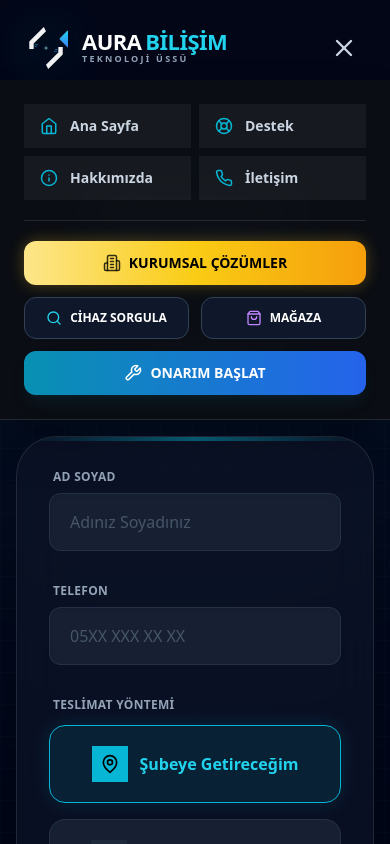
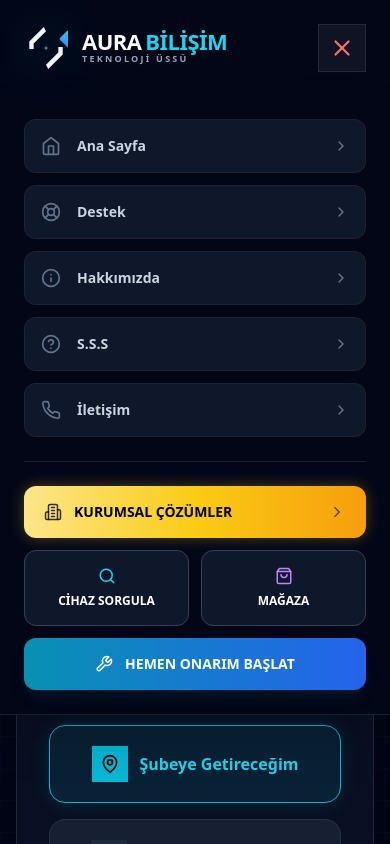
Before and after one commit to ozgurbasar5/aura-bilisim, a Next.js app: page /onarim-talebi in a window 390 px wide. Both pictures are taken after a click on the button 344 px from the left and 47 px from the top of the page. Shown: the top 844 px of the page. Built offline with nearby package versions, Linux system fonts and the light colour scheme.

Commit message:
feat: epanel güncellendi

```diff
--- a/components/Navbar.tsx
+++ b/components/Navbar.tsx
@@ -5,7 +5,7 @@
 import { usePathname } from "next/navigation";
 import {
   Menu, X, Search, ShoppingBag, Wrench, Building2,
-  Home as HomeIcon, LifeBuoy, Info, Phone
+  Home as HomeIcon, LifeBuoy, Info, Phone, HelpCircle, ChevronRight
 } from "lucide-react";
 
 export default function Navbar() {
@@ -13,25 +13,41 @@
   const [scrolled, setScrolled] = useState(false);
   const pathname = usePathname();
 
-  // 1. ÖNCE HOOK'LAR ÇALIŞMALI
+  // Scroll takibi
   useEffect(() => {
-    const handleScroll = () => setScrolled(window.scrollY > 20);
+    const handleScroll = () => {
+        setScrolled(window.scrollY > 20);
+    };
     window.addEventListener("scroll", handleScroll);
     return () => window.removeEventListener("scroll", handleScroll);
   }, []);
 
-  // 2. SONRA KOŞULLU RETURN YAPILMALI (DÜZELTİLEN KISIM)
-  // Eğer epanel (Yönetim Paneli) içindeysek Navbar'ı gösterme
+  // Yönetim Paneli Kontrolü
   if (pathname?.startsWith("/epanel")) return null;
 
   const isActive = (path: string) => pathname === path;
 
+  // Link Listesi (Kurumsal buradan kaldırıldı, sadece buton olarak kalacak)
+  const navLinks = [
+    { href: "/", label: "Ana Sayfa", icon: HomeIcon },
+    { href: "/destek", label: "Destek", icon: LifeBuoy },
+    { href: "/hakkimizda", label: "Hakkımızda", icon: Info },
+    { href: "/sss", label: "S.S.S", icon: HelpCircle },
+    { href: "/iletisim", label: "İletişim", icon: Phone }
+  ];
+
   return (
-    <nav className={`fixed top-0 left-0 right-0 z-50 transition-all duration-300 border-b ${scrolled ? "bg-[#020617]/95 backdrop-blur-xl border-white/5 h-20 shadow-[0_4px_30px_rgba(0,0,0,0.5)]" : "bg-[#020617] border-transparent h-24"} print:hidden`}>
-        <div className="container mx-auto px-6 h-full flex items-center justify-between">
+    <nav
+      className={`fixed top-0 left-0 right-0 z-[100] transition-all duration-300 border-b w-full ${
+        scrolled
+          ? "bg-[#020617]/95 backdrop-blur-xl border-white/5 h-20 shadow-lg"
+          : "bg-[#020617] border-transparent h-24"
+      } print:hidden`}
+    >
+      <div className="container mx-auto px-6 h-full flex items-center justify-between relative">
 
         {/* LOGO */}
-          <Link href="/" className="flex items-center gap-3.5 group select-none shrink-0" onClick={() => setMenuAcik(false)}>
+        <Link href="/" className="flex items-center gap-3.5 group select-none shrink-0 relative z-[102]" onClick={() => setMenuAcik(false)}>
           <div className="relative w-11 h-11 flex items-center justify-center">
               <div className="absolute inset-0 bg-cyan-500/20 blur-xl rounded-full opacity-60 group-hover:opacity-100 group-hover:bg-cyan-400/30 transition-all duration-500"></div>
               <svg viewBox="0 0 100 100" className="w-full h-full drop-shadow-lg relative z-10" fill="none" xmlns="http://www.w3.org/2000/svg">
@@ -43,10 +59,6 @@
                 <path d="M 50 88 L 78 60 L 78 48 L 88 48 L 88 65 L 55 98 Z" fill="#fff" className="opacity-95 group-hover:fill-cyan-50 transition-colors"/>
                 <rect x="36" y="36" width="28" height="28" rx="3" transform="rotate(45 50 50)" fill="url(#coreGradient)" className="group-hover:scale-105 transition-transform duration-300 origin-center outline outline-1 outline-white/20"/>
                 <circle cx="50" cy="50" r="5" fill="url(#centerGlow)" className="animate-pulse-slow" />
-                  <rect x="24" y="42" width="8" height="1.5" fill="url(#coreGradient)" className="group-hover:opacity-100 opacity-80 transition-opacity"/>
-                  <rect x="24" y="46" width="5" height="1.5" fill="url(#coreGradient)" className="group-hover:opacity-100 opacity-80 transition-opacity"/>
-                  <rect x="68" y="56.5" width="8" height="1.5" fill="url(#coreGradient)" className="group-hover:opacity-100 opacity-80 transition-opacity"/>
-                  <rect x="71" y="52.5" width="5" height="1.5" fill="url(#coreGradient)" className="group-hover:opacity-100 opacity-80 transition-opacity"/>
               </svg>
           </div>
           <div className="flex flex-col justify-center">
@@ -55,9 +67,9 @@
           </div>
         </Link>
 
-          {/* DESKTOP MENÜ LİNKLERİ */}
+        {/* DESKTOP MENÜ (Sadece XL ekranlarda) */}
         <div className="hidden xl:flex items-center gap-8">
-              {[ { href: "/", label: "Ana Sayfa" }, { href: "/destek", label: "Destek" }, { href: "/hakkimizda", label: "Hakkımızda" }, { href: "/sss", label: "S.S.S" }, { href: "/iletisim", label: "İletişim" } ].map((link) => (
+            {navLinks.map((link) => (
               <Link key={link.href} href={link.href} className={`text-[14px] font-bold transition-all relative py-2 px-1 group ${isActive(link.href) ? "text-cyan-400" : "text-slate-300 hover:text-white"}`}>
                 {link.label}
                 <span className={`absolute bottom-0 left-0 h-0.5 bg-cyan-400 transition-all duration-300 ${isActive(link.href) ? "w-full" : "w-0 group-hover:w-full"}`}></span>
@@ -65,8 +77,9 @@
             ))}
         </div>
 
-          {/* SAĞ TARAF BUTONLARI (Desktop) */}
-          <div className="flex items-center gap-3 shrink-0">
+        {/* SAĞ TARAF BUTONLARI & MOBİL MENÜ TETİKLEYİCİ */}
+        <div className="flex items-center gap-3 shrink-0 relative z-[102]">
+            {/* Masaüstü Butonları */}
             <Link href="/kurumsal-cozumler" className="hidden lg:flex items-center gap-2 bg-gradient-to-r from-amber-200 via-yellow-400 to-amber-500 hover:from-white hover:to-amber-200 text-black px-5 py-2.5 rounded-xl font-black text-xs transition-all shadow-[0_0_20px_rgba(251,191,36,0.3)] hover:shadow-[0_0_30px_rgba(251,191,36,0.6)] hover:-translate-y-0.5 border border-yellow-300/50 group">
                 <Building2 size={16} className="text-black/80 fill-black/10"/>
                 <span className="tracking-wide">KURUMSAL</span>
@@ -85,49 +98,69 @@
                 <span>ONARIM BAŞLAT</span>
             </Link>
 
-              <button onClick={() => setMenuAcik(!menuAcik)} className="xl:hidden p-2 text-slate-300 hover:text-white transition-colors">
-                  {menuAcik ? <X size={28}/> : <Menu size={28}/>}
+            {/* MOBİL MENÜ BUTONU */}
+            <button
+              onClick={() => setMenuAcik(!menuAcik)}
+              className="xl:hidden p-2.5 text-white bg-white/5 rounded-lg border border-white/10 hover:bg-white/10 active:scale-95 transition-all"
+              aria-label="Menüyü Aç/Kapat"
+            >
+                {menuAcik ? <X size={26} className="text-red-400"/> : <Menu size={26}/>}
             </button>
         </div>
       </div>
 
-        {/* MOBİL MENÜ */}
+      {/* --- MOBİL MENÜ (DROPDOWN TARZI) --- */}
+      {/* Absolute positioning ile navbarın hemen altına yerleşir */}
       {menuAcik && (
-          <div className="xl:hidden fixed top-20 left-0 w-full bg-[#0b0e14]/95 backdrop-blur-xl border-b border-white/10 p-6 flex flex-col gap-4 shadow-2xl animate-in slide-in-from-top-2 z-50 overflow-y-auto max-h-[calc(100vh-80px)]">
+        <div className="absolute top-full left-0 w-full bg-[#020617] border-b border-white/10 shadow-2xl xl:hidden animate-in slide-in-from-top-5 z-40 max-h-[85vh] overflow-y-auto">
+            <div className="container mx-auto px-6 py-6 flex flex-col gap-4">
 
-              <div className="grid grid-cols-2 gap-2">
-                 {[
-                     { href: "/", label: "Ana Sayfa", icon: HomeIcon },
-                     { href: "/destek", label: "Destek", icon: LifeBuoy },
-                     { href: "/hakkimizda", label: "Hakkımızda", icon: Info },
-                     { href: "/iletisim", label: "İletişim", icon: Phone }
-                 ].map((item) => (
-                   <Link key={item.href} href={item.href} onClick={() => setMenuAcik(false)} className="py-3 px-4 rounded-lg font-bold flex items-center gap-3 bg-white/5 hover:bg-white/10 text-slate-300 hover:text-white transition-colors text-sm">
-                       <item.icon size={18} className="text-cyan-500"/> {item.label}
+              {/* Ana Linkler (Kurumsal burada yok) */}
+              <div className="grid grid-cols-1 sm:grid-cols-2 gap-3">
+                  {navLinks.map((item) => (
+                    <Link
+                      key={item.href}
+                      href={item.href}
+                      onClick={() => setMenuAcik(false)}
+                      className={`flex items-center justify-between p-4 rounded-xl border transition-all ${
+                        isActive(item.href)
+                          ? 'bg-cyan-500/10 border-cyan-500/30 text-cyan-400'
+                          : 'bg-[#0f172a] border-white/5 text-slate-300 hover:bg-white/5 hover:text-white'
+                      }`}
+                    >
+                        <div className="flex items-center gap-4">
+                            <item.icon size={20} className={isActive(item.href) ? "text-cyan-400" : "text-slate-500"}/>
+                            <span className="font-bold text-sm">{item.label}</span>
+                        </div>
+                        <ChevronRight size={16} className="opacity-50"/>
                     </Link>
                   ))}
               </div>
 
-              <div className="h-px w-full bg-white/10 my-1"></div>
+              <div className="h-px w-full bg-white/10 my-2"></div>
 
-              <div className="space-y-3">
-                  <Link href="/kurumsal-cozumler" onClick={() => setMenuAcik(false)} className="w-full flex items-center justify-center gap-2 bg-gradient-to-r from-amber-200 via-yellow-400 to-amber-500 text-black px-4 py-3 rounded-xl font-black text-sm shadow-[0_0_15px_rgba(251,191,36,0.3)]">
-                      <Building2 size={18} className="text-black/80"/> KURUMSAL ÇÖZÜMLER
+              {/* Alt Butonlar (Mobil İçin - Kurumsal burada var) */}
+              <div className="flex flex-col gap-3">
+                  {/* Kurumsal Mobilde Sadece Burada */}
+                  <Link href="/kurumsal-cozumler" onClick={() => setMenuAcik(false)} className="w-full flex items-center justify-between bg-gradient-to-r from-amber-200 via-yellow-400 to-amber-500 text-black px-5 py-4 rounded-xl font-black text-sm shadow-[0_0_15px_rgba(251,191,36,0.3)]">
+                      <span className="flex items-center gap-3"><Building2 size={18} className="text-black/80"/> KURUMSAL ÇÖZÜMLER</span>
+                      <ChevronRight size={18} className="opacity-60"/>
                   </Link>
 
                   <div className="grid grid-cols-2 gap-3">
-                      <Link href="/cihaz-sorgula" onClick={() => setMenuAcik(false)} className="flex items-center justify-center gap-2 border border-slate-700 bg-[#0f172a] text-white px-3 py-3 rounded-xl font-bold text-xs">
-                          <Search size={16} className="text-cyan-400"/> CİHAZ SORGULA
+                      <Link href="/cihaz-sorgula" onClick={() => setMenuAcik(false)} className="flex flex-col items-center justify-center gap-2 border border-slate-700 bg-[#0f172a] text-white px-3 py-4 rounded-xl font-bold text-xs hover:bg-slate-800 transition-colors">
+                          <Search size={18} className="text-cyan-400"/> CİHAZ SORGULA
                       </Link>
 
-                      <Link href="/magaza" onClick={() => setMenuAcik(false)} className="flex items-center justify-center gap-2 border border-slate-700 bg-[#0f172a] text-white px-3 py-3 rounded-xl font-bold text-xs">
-                          <ShoppingBag size={16} className="text-purple-400"/> MAĞAZA
+                      <Link href="/magaza" onClick={() => setMenuAcik(false)} className="flex flex-col items-center justify-center gap-2 border border-slate-700 bg-[#0f172a] text-white px-3 py-4 rounded-xl font-bold text-xs hover:bg-slate-800 transition-colors">
+                          <ShoppingBag size={18} className="text-purple-400"/> MAĞAZA
                       </Link>
                   </div>
 
-                  <Link href="/onarim-talebi" onClick={() => setMenuAcik(false)} className="w-full flex items-center justify-center gap-2 bg-gradient-to-r from-cyan-600 to-blue-600 text-white px-4 py-3 rounded-xl font-bold text-sm shadow-lg shadow-cyan-900/20">
-                      <Wrench size={18}/> ONARIM BAŞLAT
+                  <Link href="/onarim-talebi" onClick={() => setMenuAcik(false)} className="w-full flex items-center justify-center gap-3 bg-gradient-to-r from-cyan-600 to-blue-600 text-white px-5 py-4 rounded-xl font-bold text-sm shadow-lg shadow-cyan-900/20">
+                      <Wrench size={18}/> HEMEN ONARIM BAŞLAT
                   </Link>
+              </div>
             </div>
         </div>
       )}
```
Lines whose indentation alone changed are shown as unchanged.
